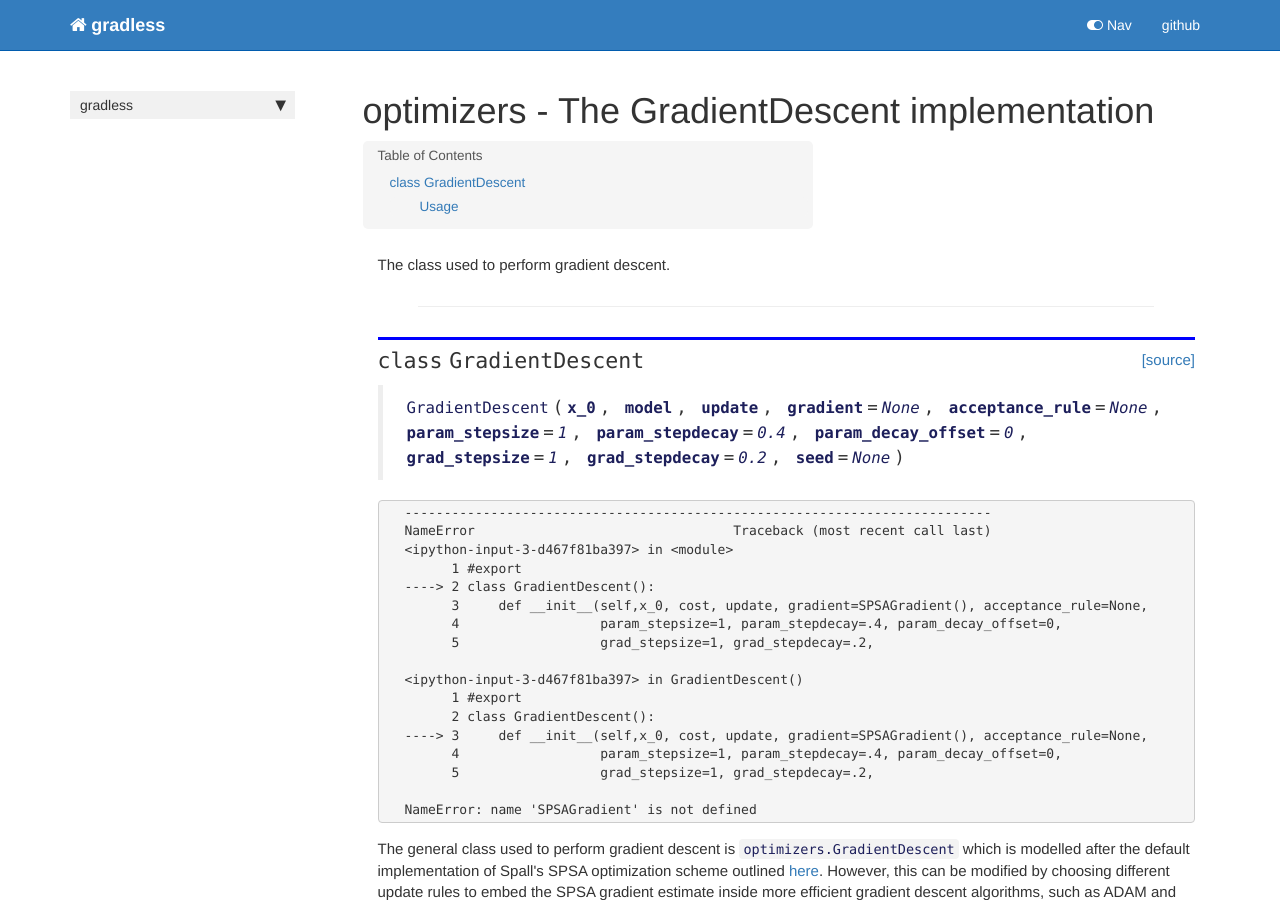
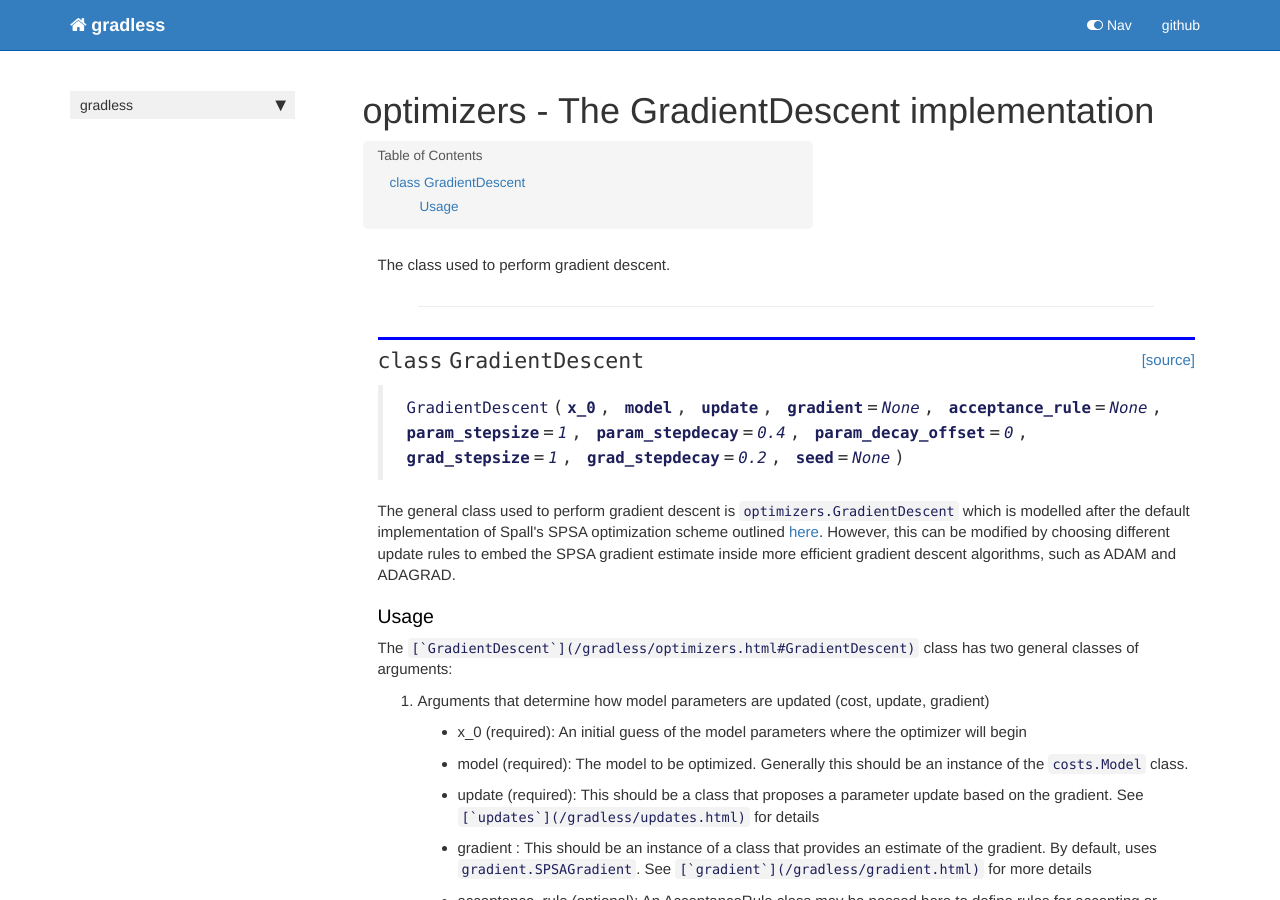
Before and after one commit to LaptopBiologist/gradless, a Jekyll site: the page built from docs/optimizers.html, in a window 1280 px wide and 900 px high. Built offline with Jekyll 4.4.1, drawn with Linux system fonts in a browser that asks for light colours; nearby versions of some CDN libraries; comment, search, counter and statistics services are not loaded.

Commit message:
Reran a notebook to remove an error message from the output.

```diff
--- a/docs/optimizers.html
+++ b/docs/optimizers.html
@@ -72,36 +72,6 @@ nb_path: "01_optimizers.ipynb"
 
 <div class="cell border-box-sizing code_cell rendered">
 
-<div class="output_wrapper">
-<div class="output">
-
-<div class="output_area">
-
-<div class="output_subarea output_text output_error">
-<pre>
-<span class="ansi-red-fg">---------------------------------------------------------------------------</span>
-<span class="ansi-red-fg">NameError</span>                                 Traceback (most recent call last)
-<span class="ansi-green-fg">&lt;ipython-input-3-d467f81ba397&gt;</span> in <span class="ansi-cyan-fg">&lt;module&gt;</span>
-<span class="ansi-green-intense-fg ansi-bold">      1</span> <span class="ansi-red-fg">#export</span>
-<span class="ansi-green-fg">----&gt; 2</span><span class="ansi-red-fg"> </span><span class="ansi-green-fg">class</span> GradientDescent<span class="ansi-blue-fg">(</span><span class="ansi-blue-fg">)</span><span class="ansi-blue-fg">:</span>
-<span class="ansi-green-intense-fg ansi-bold">      3</span>     def __init__(self,x_0, cost, update, gradient=SPSAGradient(), acceptance_rule=None,
-<span class="ansi-green-intense-fg ansi-bold">      4</span>                  param_stepsize<span class="ansi-blue-fg">=</span><span class="ansi-cyan-fg">1</span><span class="ansi-blue-fg">,</span> param_stepdecay<span class="ansi-blue-fg">=</span><span class="ansi-cyan-fg">.4</span><span class="ansi-blue-fg">,</span> param_decay_offset<span class="ansi-blue-fg">=</span><span class="ansi-cyan-fg">0</span><span class="ansi-blue-fg">,</span>
-<span class="ansi-green-intense-fg ansi-bold">      5</span>                  grad_stepsize<span class="ansi-blue-fg">=</span><span class="ansi-cyan-fg">1</span><span class="ansi-blue-fg">,</span> grad_stepdecay<span class="ansi-blue-fg">=</span><span class="ansi-cyan-fg">.2</span><span class="ansi-blue-fg">,</span>
-
-<span class="ansi-green-fg">&lt;ipython-input-3-d467f81ba397&gt;</span> in <span class="ansi-cyan-fg">GradientDescent</span><span class="ansi-blue-fg">()</span>
-<span class="ansi-green-intense-fg ansi-bold">      1</span> <span class="ansi-red-fg">#export</span>
-<span class="ansi-green-intense-fg ansi-bold">      2</span> <span class="ansi-green-fg">class</span> GradientDescent<span class="ansi-blue-fg">(</span><span class="ansi-blue-fg">)</span><span class="ansi-blue-fg">:</span>
-<span class="ansi-green-fg">----&gt; 3</span><span class="ansi-red-fg">     def __init__(self,x_0, cost, update, gradient=SPSAGradient(), acceptance_rule=None,
-</span><span class="ansi-green-intense-fg ansi-bold">      4</span>                  param_stepsize<span class="ansi-blue-fg">=</span><span class="ansi-cyan-fg">1</span><span class="ansi-blue-fg">,</span> param_stepdecay<span class="ansi-blue-fg">=</span><span class="ansi-cyan-fg">.4</span><span class="ansi-blue-fg">,</span> param_decay_offset<span class="ansi-blue-fg">=</span><span class="ansi-cyan-fg">0</span><span class="ansi-blue-fg">,</span>
-<span class="ansi-green-intense-fg ansi-bold">      5</span>                  grad_stepsize<span class="ansi-blue-fg">=</span><span class="ansi-cyan-fg">1</span><span class="ansi-blue-fg">,</span> grad_stepdecay<span class="ansi-blue-fg">=</span><span class="ansi-cyan-fg">.2</span><span class="ansi-blue-fg">,</span>
-
-<span class="ansi-red-fg">NameError</span>: name &#39;SPSAGradient&#39; is not defined</pre>
-</div>
-</div>
-
-</div>
-</div>
-
 </div>
     {% endraw %}
 
```
Also changed, not shown: 1 other file.
